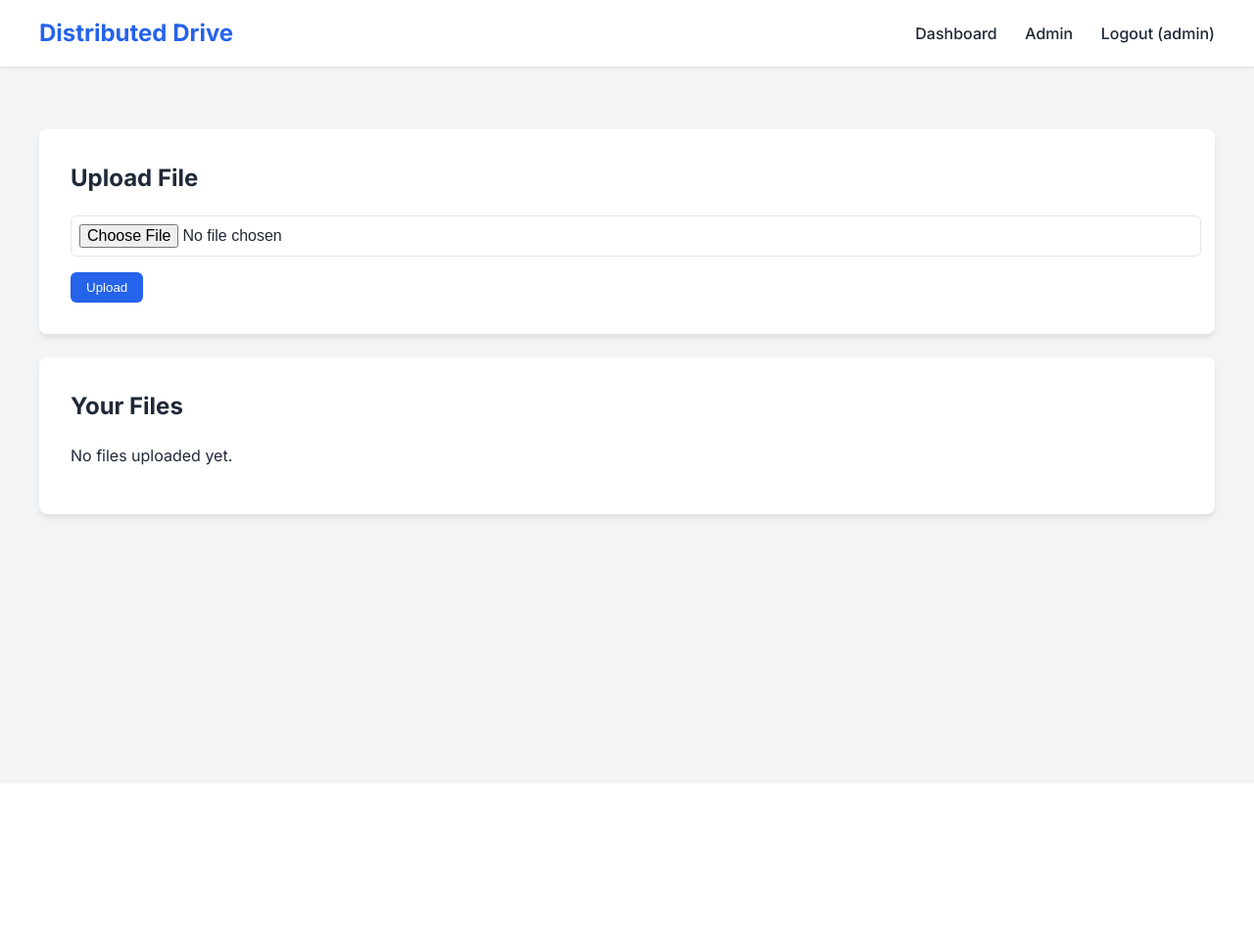
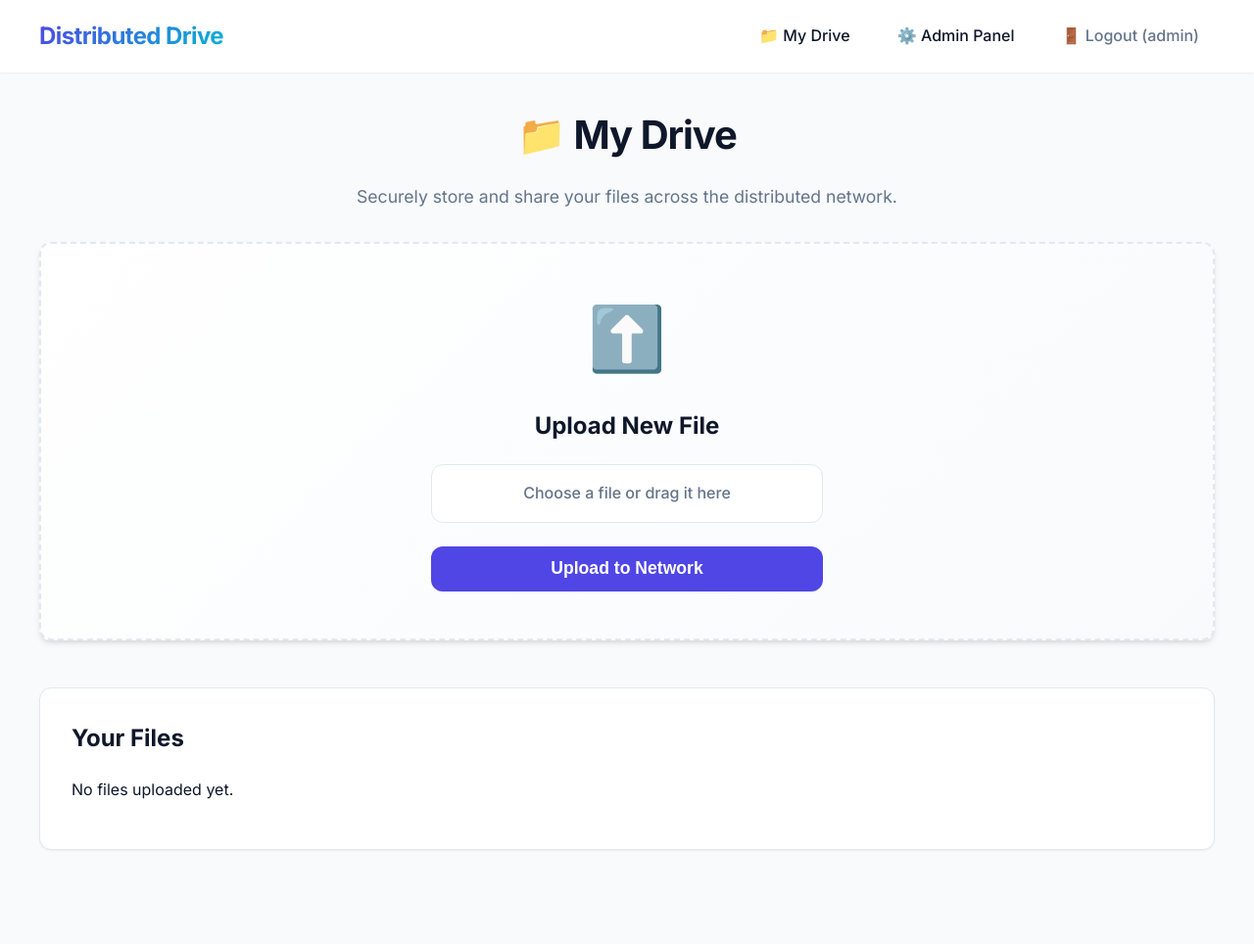
Before and after one commit to thmthu4/distributed-drive, a Flask app: page /dashboard in a window 1280 px wide. Shown: the whole page at 98% size. Before the commit the page ends 534 px from the top, so only its background shows below. Run offline with Flask 3, Linux system fonts and the light colour scheme; a user stored in the database is signed in; data comes from the database, SQL or seed files in the repository.

Commit message:
feat: Revamp UI aesthetics, fix navigation confusion, and add auto-local timezone conversion

```diff
--- a/distributed_drive/master_node/static/style.css
+++ b/distributed_drive/master_node/static/style.css
@@ -1,13 +1,20 @@
 :root {
-    --primary-color: #2563eb;
-    --secondary-color: #1e40af;
-    --background-color: #f3f4f6;
+    --primary-color: #4f46e5;
+    --primary-hover: #4338ca;
+    --secondary-color: #06b6d4;
+    --secondary-hover: #0891b2;
+    --background-color: #f8fafc;
     --surface-color: #ffffff;
-    --text-color: #1f2937;
-    --text-light: #6b7280;
-    --border-color: #e5e7eb;
+    --text-color: #0f172a;
+    --text-light: #64748b;
+    --border-color: #e2e8f0;
     --success-color: #10b981;
     --danger-color: #ef4444;
+    --danger-hover: #dc2626;
+    --radius: 12px;
+    --shadow-sm: 0 1px 2px 0 rgb(0 0 0 / 0.05);
+    --shadow-md: 0 4px 6px -1px rgb(0 0 0 / 0.1), 0 2px 4px -2px rgb(0 0 0 / 0.1);
+    --shadow-lg: 0 10px 15px -3px rgb(0 0 0 / 0.1), 0 4px 6px -4px rgb(0 0 0 / 0.1);
 }
 
 body {
@@ -16,20 +23,28 @@ body {
     color: var(--text-color);
     margin: 0;
     padding: 0;
-    line-height: 1.5;
+    line-height: 1.6;
 }
 
 .container {
     max-width: 1200px;
     margin: 0 auto;
-    padding: 2rem;
+    padding: 0 2rem;
 }
 
+.main-content {
+    padding-top: 2rem;
+    padding-bottom: 4rem;
+}
+
+/* Header & Nav */
 header {
     background-color: var(--surface-color);
-    box-shadow: 0 1px 3px 0 rgb(0 0 0 / 0.1);
+    box-shadow: var(--shadow-sm);
     padding: 1rem 0;
-    margin-bottom: 2rem;
+    position: sticky;
+    top: 0;
+    z-index: 50;
 }
 
 nav {
@@ -43,114 +58,265 @@ nav {
 
 .logo {
     font-size: 1.5rem;
-    font-weight: 700;
-    color: var(--primary-color);
+    font-weight: 800;
+    letter-spacing: -0.025em;
+    background: linear-gradient(135deg, var(--primary-color), var(--secondary-color));
+    -webkit-background-clip: text;
+    -webkit-text-fill-color: transparent;
     text-decoration: none;
 }
 
-.nav-links a {
+.nav-links {
+    display: flex;
+    gap: 1rem;
+    align-items: center;
+}
+
+.nav-btn {
     color: var(--text-color);
     text-decoration: none;
-    margin-left: 1.5rem;
+    padding: 0.5rem 1rem;
+    border-radius: var(--radius);
     font-weight: 500;
-    transition: color 0.2s;
+    transition: all 0.2s ease;
+    background-color: transparent;
 }
 
-.nav-links a:hover {
+.nav-btn:hover {
+    background-color: var(--background-color);
     color: var(--primary-color);
+    transform: translateY(-1px);
 }
 
-.card {
-    background-color: var(--surface-color);
-    border-radius: 0.5rem;
-    box-shadow: 0 4px 6px -1px rgb(0 0 0 / 0.1);
-    padding: 2rem;
-    margin-bottom: 1.5rem;
+.logout-btn {
+    color: var(--text-light);
 }
 
+/* Typography */
 h1, h2, h3 {
+    color: var(--text-color);
+    font-weight: 700;
     margin-top: 0;
 }
 
+.header-section {
+    margin-bottom: 2rem;
+    text-align: center;
+}
+
+.header-section h1 {
+    font-size: 2.5rem;
+    margin-bottom: 0.5rem;
+    letter-spacing: -0.025em;
+}
+
+.subtitle {
+    color: var(--text-light);
+    font-size: 1.1rem;
+}
+
+/* Cards */
+.card {
+    background-color: var(--surface-color);
+    border-radius: var(--radius);
+    box-shadow: var(--shadow-sm);
+    padding: 2rem;
+    margin-bottom: 2rem;
+    border: 1px solid var(--border-color);
+    transition: box-shadow 0.3s ease;
+}
+
+.card:hover {
+    box-shadow: var(--shadow-md);
+}
+
+/* Upload Area */
+.upload-card {
+    background: linear-gradient(135deg, var(--surface-color), #f8fafc);
+    border-radius: var(--radius);
+    box-shadow: var(--shadow-md);
+    padding: 3rem 2rem;
+    text-align: center;
+    margin-bottom: 3rem;
+    border: 2px dashed var(--border-color);
+    transition: all 0.3s ease;
+}
+
+.upload-card:hover {
+    border-color: var(--primary-color);
+    background: linear-gradient(135deg, #f1f5f9, #eff6ff);
+}
+
+.upload-icon {
+    font-size: 4rem;
+    margin-bottom: 1rem;
+    animation: float 3s ease-in-out infinite;
+}
+
+@keyframes float {
+    0% { transform: translateY(0px); }
+    50% { transform: translateY(-10px); }
+    100% { transform: translateY(0px); }
+}
+
+.upload-form {
+    max-width: 400px;
+    margin: 0 auto;
+    display: flex;
+    flex-direction: column;
+    gap: 1.5rem;
+}
+
+.file-input-wrapper {
+    position: relative;
+    overflow: hidden;
+    display: inline-block;
+    width: 100%;
+}
+
+.file-input-wrapper input[type=file] {
+    font-size: 100px;
+    position: absolute;
+    left: 0;
+    top: 0;
+    opacity: 0;
+    cursor: pointer;
+    height: 100%;
+}
+
+.file-label {
+    display: block;
+    padding: 1rem;
+    background-color: var(--surface-color);
+    border: 1px solid var(--border-color);
+    border-radius: var(--radius);
+    color: var(--text-light);
+    font-weight: 500;
+    text-align: center;
+    cursor: pointer;
+    transition: all 0.2s ease;
+}
+
+.file-input-wrapper:hover .file-label {
+    background-color: var(--border-color);
+    color: var(--text-color);
+}
+
+/* Buttons */
 .btn {
-    display: inline-block;
+    display: inline-flex;
+    align-items: center;
+    justify-content: center;
     background-color: var(--primary-color);
     color: white;
-    padding: 0.5rem 1rem;
-    border-radius: 0.375rem;
+    padding: 0.6rem 1.2rem;
+    border-radius: var(--radius);
     text-decoration: none;
-    font-weight: 500;
+    font-weight: 600;
     border: none;
     cursor: pointer;
-    transition: background-color 0.2s;
+    transition: all 0.2s ease;
+    box-shadow: var(--shadow-sm);
 }
 
 .btn:hover {
-    background-color: var(--secondary-color);
+    background-color: var(--primary-hover);
+    transform: translateY(-1px);
+    box-shadow: var(--shadow-md);
+}
+
+.btn-large {
+    padding: 0.8rem 1.5rem;
+    font-size: 1.1rem;
+    width: 100%;
+}
+
+.btn-sm {
+    padding: 0.4rem 0.8rem;
+    font-size: 0.875rem;
 }
 
 .btn-danger {
     background-color: var(--danger-color);
 }
 
-.form-group {
-    margin-bottom: 1rem;
+.btn-danger:hover {
+    background-color: var(--danger-hover);
 }
 
-label {
-    display: block;
-    margin-bottom: 0.5rem;
-    font-weight: 500;
-    color: var(--text-light);
-}
-
-input[type="text"],
-input[type="password"],
-input[type="file"] {
-    width: 100%;
-    padding: 0.5rem;
-    border: 1px solid var(--border-color);
-    border-radius: 0.375rem;
-    font-size: 1rem;
-}
-
+/* Tables */
 table {
     width: 100%;
-    border-collapse: collapse;
+    border-collapse: separate;
+    border-spacing: 0;
+    margin-top: 1rem;
 }
 
 th, td {
     text-align: left;
-    padding: 0.75rem;
+    padding: 1rem;
     border-bottom: 1px solid var(--border-color);
+    color: var(--text-color);
 }
 
 th {
     color: var(--text-light);
     font-weight: 600;
+    font-size: 0.875rem;
+    text-transform: uppercase;
+    letter-spacing: 0.05em;
+    background-color: #f8fafc;
 }
 
+th:first-child { border-top-left-radius: var(--radius); }
+th:last-child { border-top-right-radius: var(--radius); }
+
+tr {
+    transition: background-color 0.2s;
+}
+
+tr:last-child td { border-bottom: none; }
+
+tr:hover td {
+    background-color: #f8fafc;
+}
+
+.actions-cell {
+    display: flex;
+    gap: 0.5rem;
+}
+
+/* Auth Forms */
 .auth-container {
     max-width: 400px;
     margin: 4rem auto;
 }
 
-.file-grid {
-    display: grid;
-    grid-template-columns: repeat(auto-fill, minmax(200px, 1fr));
-    gap: 1.5rem;
+form {
+    display: flex;
+    flex-direction: column;
+    gap: 1rem;
 }
 
-.file-card {
-    background: var(--surface-color);
-    padding: 1rem;
-    border-radius: 0.5rem;
-    text-align: center;
-    border: 1px solid var(--border-color);
+label {
+    font-weight: 500;
+    color: var(--text-color);
 }
 
-.file-icon {
-    font-size: 3rem;
-    color: var(--text-light);
-    margin-bottom: 0.5rem;
+input[type="text"],
+input[type="password"] {
+    width: 100%;
+    padding: 0.75rem 1rem;
+    border: 1px solid var(--border-color);
+    border-radius: var(--radius);
+    font-size: 1rem;
+    transition: border-color 0.2s, box-shadow 0.2s;
+    box-sizing: border-box;
 }
+
+input[type="text"]:focus,
+input[type="password"]:focus {
+    outline: none;
+    border-color: var(--primary-color);
+    box-shadow: 0 0 0 3px rgba(79, 70, 229, 0.1);
+}
--- a/distributed_drive/master_node/templates/admin.html
+++ b/distributed_drive/master_node/templates/admin.html
@@ -27,7 +27,7 @@
                 <td>{{ node.address }}</td>
                 <td><span style="color: {{ 'green' if node.status == 'active' else 'red' }}">{{ node.status }}</span>
                 </td>
-                <td>{{ node.last_heartbeat }}</td>
+                <td class="local-time" data-utc="{{ node.last_heartbeat }}">{{ node.last_heartbeat }}</td>
             </tr>
             {% endfor %}
         </tbody>
--- a/distributed_drive/master_node/templates/base.html
+++ b/distributed_drive/master_node/templates/base.html
@@ -1,5 +1,6 @@
 <!DOCTYPE html>
 <html lang="en">
+
 <head>
     <meta charset="UTF-8">
     <meta name="viewport" content="width=device-width, initial-scale=1.0">
@@ -7,27 +8,49 @@
     <link rel="stylesheet" href="{{ url_for('static', filename='style.css') }}">
     <link href="https://fonts.googleapis.com/css2?family=Inter:wght@400;500;600;700&display=swap" rel="stylesheet">
 </head>
+
 <body>
     <header>
         <nav>
             <a href="/" class="logo">Distributed Drive</a>
             <div class="nav-links">
                 {% if session.user_id %}
-                    <a href="{{ url_for('dashboard') }}">Dashboard</a>
-                    {% if session.is_admin %}
-                        <a href="{{ url_for('admin') }}">Admin</a>
-                    {% endif %}
-                    <a href="{{ url_for('logout') }}">Logout ({{ session.username }})</a>
+                <a href="{{ url_for('dashboard') }}" class="nav-btn">📁 My Drive</a>
+                {% if session.is_admin %}
+                <a href="{{ url_for('admin') }}" class="nav-btn">⚙️ Admin Panel</a>
+                {% endif %}
+                <a href="{{ url_for('logout') }}" class="nav-btn logout-btn">🚪 Logout ({{ session.username }})</a>
                 {% else %}
-                    <a href="{{ url_for('login') }}">Login</a>
-                    <a href="{{ url_for('register') }}">Register</a>
+                <a href="{{ url_for('login') }}">Login</a>
+                <a href="{{ url_for('register') }}">Register</a>
                 {% endif %}
             </div>
         </nav>
     </header>
 
-    <div class="container">
+    <div class="container main-content">
         {% block content %}{% endblock %}
     </div>
+
+    <script>
+        // Auto-convert UTC timestamps from database to the user's Local Timezone
+        document.addEventListener('DOMContentLoaded', () => {
+            const timeElements = document.querySelectorAll('.local-time');
+            timeElements.forEach(el => {
+                const utcStr = el.getAttribute('data-utc');
+                if (utcStr && utcStr !== 'None') {
+                    // SQLite saves as YYYY-MM-DD HH:MM:SS, adding 'Z' forces it to parse as UTC
+                    const d = new Date(utcStr.replace(' ', 'T') + 'Z');
+                    if (!isNaN(d)) {
+                        el.textContent = d.toLocaleString(undefined, {
+                            year: 'numeric', month: 'short', day: 'numeric',
+                            hour: '2-digit', minute: '2-digit', second: '2-digit'
+                        });
+                    }
+                }
+            });
+        });
+    </script>
 </body>
+
 </html>
--- a/distributed_drive/master_node/templates/dashboard.html
+++ b/distributed_drive/master_node/templates/dashboard.html
@@ -1,11 +1,20 @@
 {% extends 'base.html' %}
 
 {% block content %}
-<div class="card">
-    <h2>Upload File</h2>
-    <form action="{{ url_for('upload_file') }}" method="POST" enctype="multipart/form-data">
-        <input type="file" name="file" required class="form-group">
-        <button type="submit" class="btn">Upload</button>
+<div class="header-section">
+    <h1>📁 My Drive</h1>
+    <p class="subtitle">Securely store and share your files across the distributed network.</p>
+</div>
+
+<div class="upload-card">
+    <div class="upload-icon">⬆️</div>
+    <h2>Upload New File</h2>
+    <form action="{{ url_for('upload_file') }}" method="POST" enctype="multipart/form-data" class="upload-form">
+        <div class="file-input-wrapper">
+            <input type="file" name="file" id="file-upload" required>
+            <label for="file-upload" class="file-label">Choose a file or drag it here</label>
+        </div>
+        <button type="submit" class="btn btn-large">Upload to Network</button>
     </form>
 </div>
 
@@ -24,11 +33,11 @@
         <tbody>
             {% for file in files %}
             <tr>
-                <td>{{ file.filename }}</td>
+                <td><strong>{{ file.filename }}</strong></td>
                 <td>{{ file.size }}</td>
-                <td>{{ file.uploaded_at }}</td>
-                <td>
-                    <a href="{{ url_for('download_file_route', file_id=file.id) }}" class="btn">Download</a>
+                <td class="local-time" data-utc="{{ file.uploaded_at }}">{{ file.uploaded_at }}</td>
+                <td class="actions-cell">
+                    <a href="{{ url_for('download_file_route', file_id=file.id) }}" class="btn btn-sm">Download</a>
                     <a href="{{ url_for('share_file', file_id=file.id) }}" class="btn"
                         style="background-color: var(--secondary-color);">Share</a>
                 </td>
```
